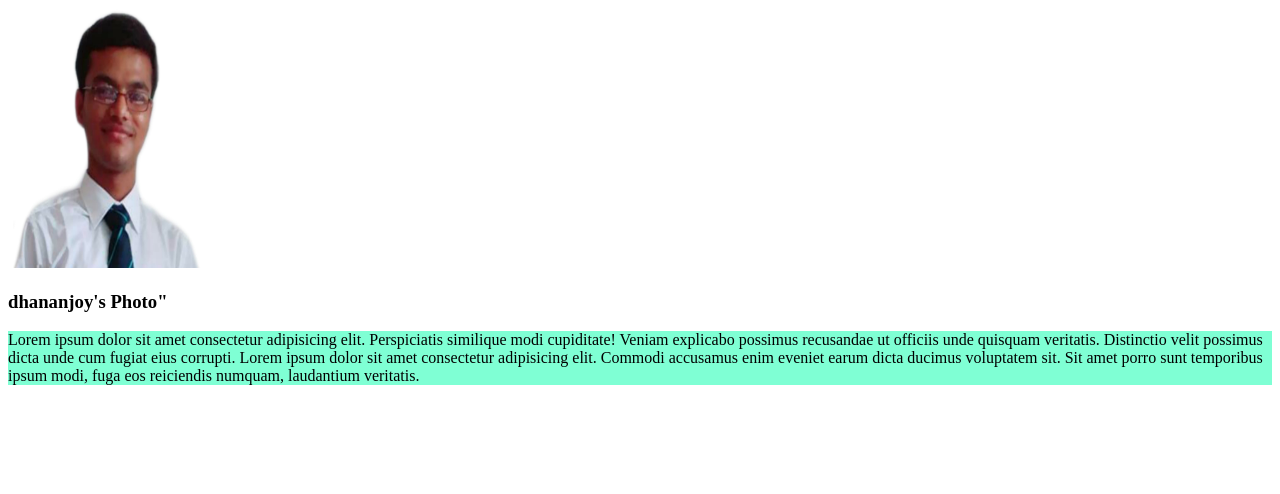
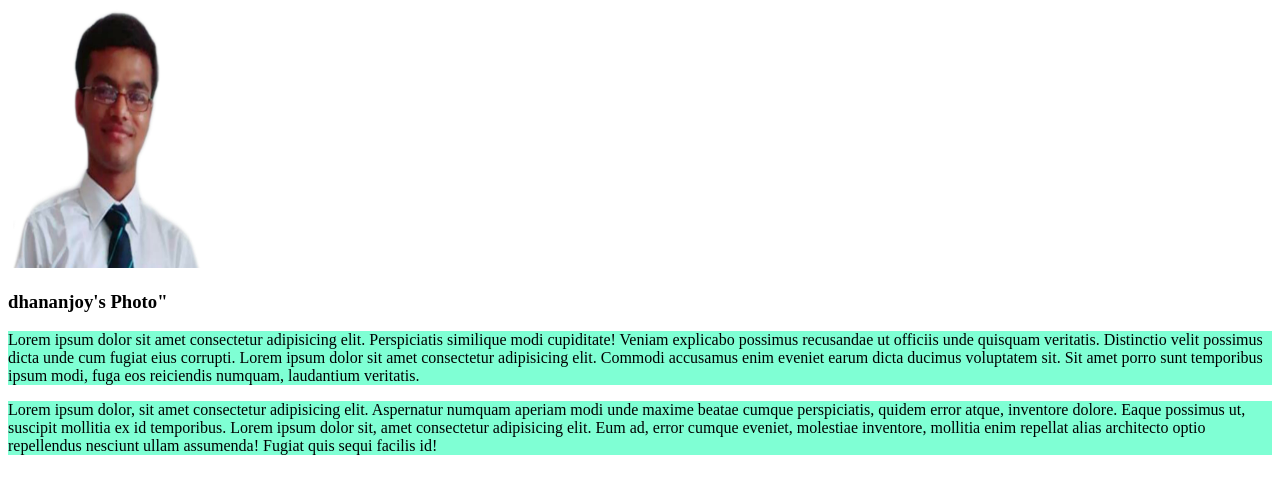
Before and after one commit to dhananjoychandradas/my-first-repo, a plain HTML site: page test.html in a window 1280 px wide. Drawn offline with Linux system fonts and the light colour scheme.

Commit message:
new add p

```diff
--- a/test.html
+++ b/test.html
@@ -11,6 +11,8 @@
     <div> <img src="dcd4.jpg" height="260px" width="200px" alt="dhananjoy">
     <h3> dhananjoy's Photo"</h3>
     <p>Lorem ipsum dolor sit amet consectetur adipisicing elit. Perspiciatis similique modi cupiditate! Veniam explicabo possimus recusandae ut officiis unde quisquam veritatis. Distinctio velit possimus dicta unde cum fugiat eius corrupti. Lorem ipsum dolor sit amet consectetur adipisicing elit. Commodi accusamus enim eveniet earum dicta ducimus voluptatem sit. Sit amet porro sunt temporibus ipsum modi, fuga eos reiciendis numquam, laudantium veritatis.</p>
+
+    <p> Lorem ipsum dolor, sit amet consectetur adipisicing elit. Aspernatur numquam aperiam modi unde maxime beatae cumque perspiciatis, quidem error atque, inventore dolore. Eaque possimus ut, suscipit mollitia ex id temporibus. Lorem ipsum dolor sit, amet consectetur adipisicing elit. Eum ad, error cumque eveniet, molestiae inventore, mollitia enim repellat alias architecto optio repellendus nesciunt ullam assumenda! Fugiat quis sequi facilis id!</p>
 </div>
 </body>
 </html>
```
